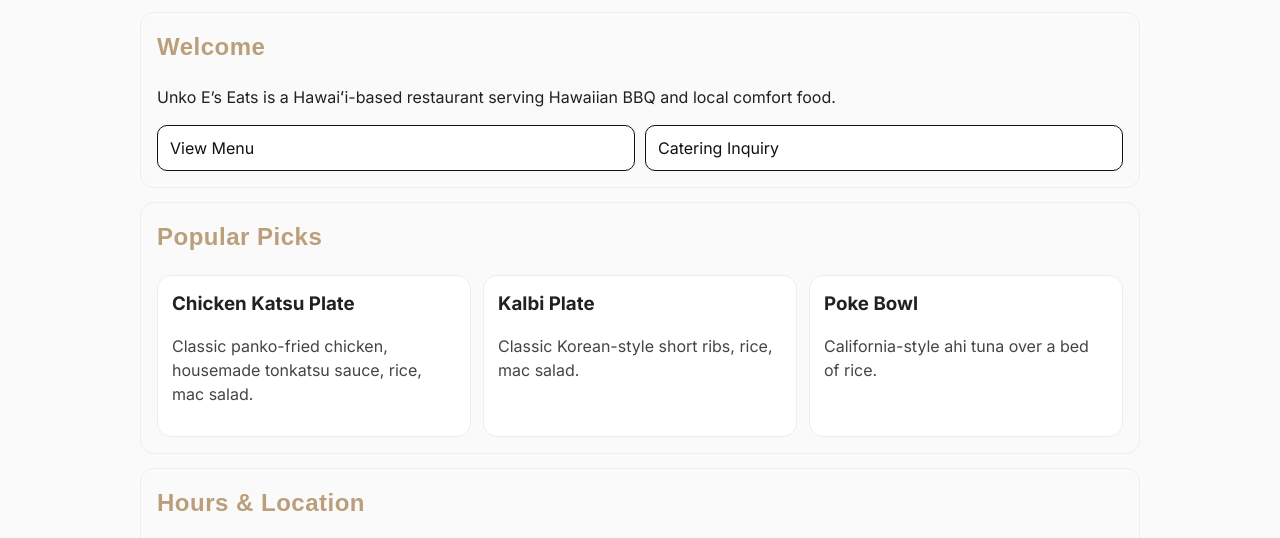
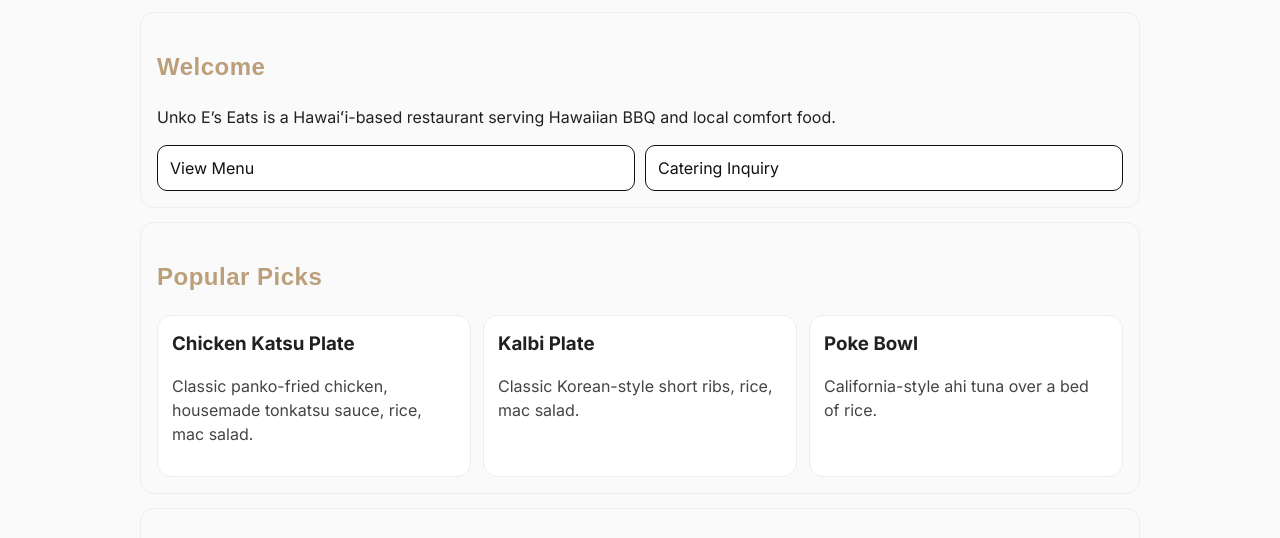
Before and after one commit to godliestt/unkoeseats, a plain HTML site: page index.html in a window 1280 px wide. Shown: the part 243-781 px from the top of the page. Drawn offline with Linux system fonts and the light colour scheme; a web font is replaced by a local one.

Commit message:
Remove redundant CSS variables and styles

```diff
--- a/styles.css
+++ b/styles.css
@@ -13,7 +13,6 @@
 /* --- Base Styles --- */
 body {
   font-family: 'Inter', sans-serif;
-  font-weight: 400; /* Normal weight for regular text */
   background-color: var(--e-white);
   color: var(--e-black);
   margin: 0;
@@ -21,16 +20,13 @@ body {
   line-height: 1.5;
 }
 
-/* Main Headers (H1, H2) - Sansita Bold, Cream */
 h1, h2 {
   font-family: 'Sansita', sans-serif;
   font-weight: 700;
   letter-spacing: 0.5px;
   color: var(--e-cream);
-  margin-top: 0;
 }
 
-/* Subheaders (H3) - Inter Bold, Black */
 h3 {
   font-family: 'Inter', sans-serif;
   font-weight: 700;
```
